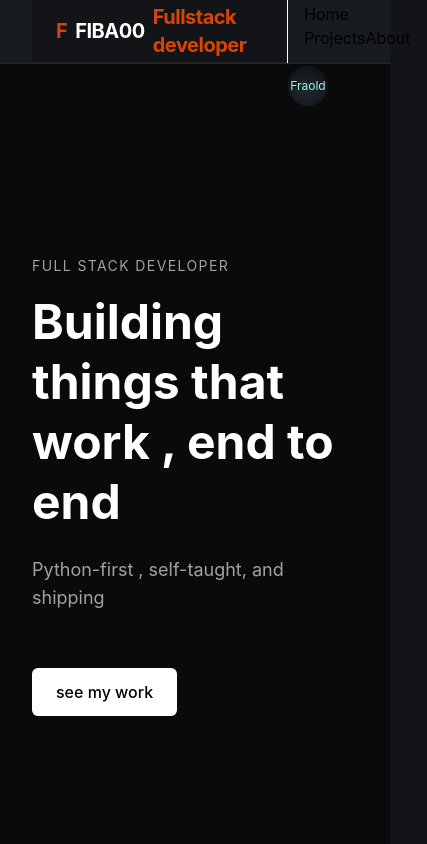
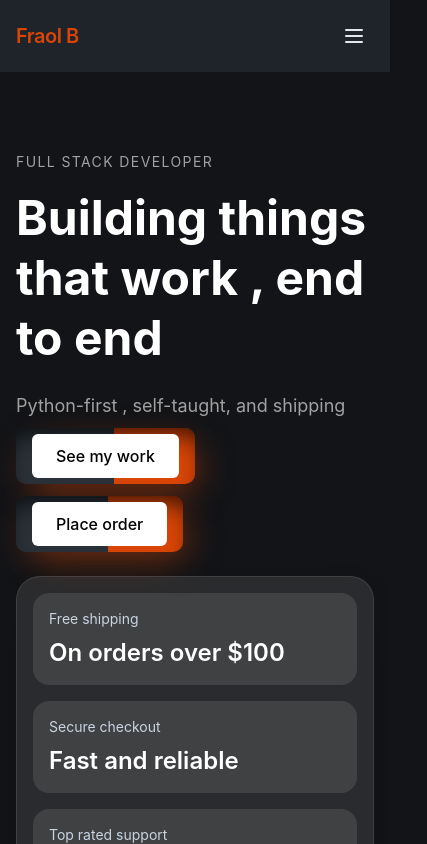
Before and after one commit to FIBA00/Portifolio, a React (Vite) app: page / in a window 390 px wide. Shown: the top 844 px of the page, 427 px wide, since content can reach past the window. Built offline with nearby package versions, Linux system fonts and the light colour scheme.

Commit message:
- refactor: added navlinks into navbar, and humburger for mobile version. - added new sections to the home page. - new: navbar can now react to mobile size.

```diff
--- a/src/App.jsx
+++ b/src/App.jsx
@@ -4,6 +4,7 @@ import { Routes, Route } from "react-router-dom";
 import Home from "./pages/Home";
 import Projects from "./pages/Projects";
 import About from "./pages/About";
+import Contact from "./pages/Contact";
 
 // components
 import Navbar from "./components/NavBar";
@@ -16,6 +17,7 @@ function App() {
 				<Route path="/" element={<Home />} />
 				<Route path="/projects" element={<Projects />} />
 				<Route path="/about" element={<About />} />
+				<Route path="/contactme" element={<Contact />} />
 			</Routes>
 		</>
 	);
--- a/src/components/Hero.jsx
+++ b/src/components/Hero.jsx
@@ -1,6 +1,8 @@
+import { Link } from "react-router-dom";
+
 export default function Hero() {
 	return (
-		<section className="min-h-screen flex flex-col justify-center items-start px-8 md:px-24 bg-neutral-950 text-white">
+		<section className="relative overflow-hidden px-4 py-20 text-white sm:px-6 lg:px-8">
 			<p className="text-sm uppercase tracking-widest text-neutral-400 mb-4">
 				Full stack developer
 			</p>
@@ -8,14 +10,52 @@ export default function Hero() {
 				Building things that work , end to end
 			</h1>
 
-			<p className="mt-6 text-lg text-neutral-400 max-w-xl mb-4">
+			<p className="mt-6 text-lg text-neutral-400 max-w-xl mb-2">
 				Python-first , self-taught, and shipping
 			</p>
-			<a
-				href="#work"
-				className="mt-10 px-6 py-3 bg-white text-black font-medium rounded-md hover:bg-neutral-200 transition">
-				see my work
-			</a>
+			<div className="flex flex-wrap gap-3 mb-6">
+				<div className={`metal-split-orange glow-orange p-4`}>
+					<Link
+						to="/projects"
+						className="mt-5 px-6 py-3 bg-white text-black font-medium rounded-md hover:bg-neon transition">
+						See my work
+					</Link>
+				</div>
+				<div className={`metal-split-orange glow-orange p-4`}>
+					<Link
+						to="/contactme"
+						className="mt-5 px-6 py-3 bg-white text-black font-medium rounded-md hover:bg-neon transition">
+						Place order
+					</Link>
+				</div>
+			</div>
+
+			<div className="rounded-3xl border border-white/10 bg-white/10 p-4 shadow-2xl backdrop-blur ">
+				<div className="grid gap-4 sm:grid-cols-2">
+					<div className="rounded-2xl bg-white/10 p-4">
+						<p className="text-sm text-slate-300">Free shipping</p>
+						<p className="mt-2 text-2xl font-semibold">
+							On orders over $100
+						</p>
+					</div>
+					<div className="rounded-2xl bg-white/10 p-4">
+						<p className="text-sm text-slate-300">
+							Secure checkout
+						</p>
+						<p className="mt-2 text-2xl font-semibold">
+							Fast and reliable
+						</p>
+					</div>
+					<div className="rounded-2xl bg-white/10 p-4 sm:col-span-2">
+						<p className="text-sm text-slate-300">
+							Top rated support
+						</p>
+						<p className="mt-2 text-2xl font-semibold">
+							24/7 customer care
+						</p>
+					</div>
+				</div>
+			</div>
 		</section>
 	);
 }
--- a/src/components/NavBar.jsx
+++ b/src/components/NavBar.jsx
@@ -1,21 +1,109 @@
-import { Link } from "react-router-dom";
-import SideBar from "./SideBar";
+import { NavLink } from "react-router-dom";
+import { useEffect, useState } from "react";
 
 export default function Navbar() {
+	const [isMenuOpen, setIsMenuOpen] = useState(false);
+	const linkClass = ({ isActive }) =>
+		`block py-2 ${isActive ? "text-amber-500" : "text-slate-300"}`;
+
+	useEffect(() => {
+		const handleNavLinkClick = () => {
+			setIsMenuOpen(false);
+		};
+
+		const navLinks = document.querySelectorAll("a");
+		navLinks.forEach((link) => {
+			link.addEventListener("click", handleNavLinkClick);
+		});
+
+		return () => {
+			navLinks.forEach((link) => {
+				link.removeEventListener("click", handleNavLinkClick);
+			});
+		};
+	}, []);
+
 	return (
-		<header className="h-16 bg-[#1A1E23]/80 backgdrop-blur-md border-b border-white/5 flex items-center justify-between px-8 shrink-0 ">
-			<SideBar />
-			<div>
-				<h2 className="text-lg font-medium text-white">Hello there</h2>
-				<nav className="flex-1 p-4 space-y-1 overflow-y-auto">
-					<Link to="/">Home</Link>
-					<Link to="/projects"> Projects</Link>
-					<Link to="/about">About</Link>
+		<header className="sticky top-0 z-50 border-teal bg-plate-dark backdrop-blur">
+			<div className="mx-auto flex max-w-7xl items-center justify-between px-4 py-4 sm:px-6 lg:px-8">
+				<NavLink
+					to="/"
+					className="flex items-center gap-2 text-xl font-semibold tracking-tight text-neon">
+					Fraol B{" "}
+				</NavLink>
+
+				<nav className="hidden items-center gap-6 text-sm font-medium text-slate-300 md:flex">
+					<NavLink
+						to="/"
+						className={({ isActive }) =>
+							isActive ? "text-neon-600" : ""
+						}>
+						Home
+					</NavLink>
+					<NavLink to="/projects" className={linkClass}>
+						{" "}
+						Projects
+					</NavLink>
+					<NavLink to="/about" className={linkClass}>
+						About
+					</NavLink>
+					<NavLink to="/contactme" className={linkClass}>
+						Contact Me
+					</NavLink>
 				</nav>
-				<div className="flex items-center gap-4">
-					<div className="size-10 rounded-full metal-card glow-teal flex items-center justify-center text-xs text-teal-200">
-						Fraold
-					</div>
+
+				<div className="flex items-center gap-3">
+					{/* humbruger - mobile only */}
+					<button
+						onClick={() => setIsMenuOpen((prev) => !prev)}
+						aria-label={isMenuOpen ? "Close menu" : "Open menu"}
+						aria-expanded={isMenuOpen}
+						className="rounded-lg p-2 text-slate-200 hover:bg-white/10 md:hidden">
+						<svg
+							xmlns="http://www.w3.org/2000/svg"
+							className="h-6 w-6"
+							fill="none"
+							viewBox="0 0 24 24"
+							stroke="currentColor"
+							strokeWidth={2}>
+							{isMenuOpen ? (
+								<path
+									strokeLinecap="round"
+									strokeLinejoin="round"
+									d="M6 18L18 6M6 6l12 12"
+								/>
+							) : (
+								<path
+									strokeLinecap="round"
+									strokeLinejoin="round"
+									d="M4 6h16M4 12h16M4 18h16"
+								/>
+							)}
+						</svg>
+					</button>
+				</div>
+			</div>
+			{/* Shutter panel - grid-rows trick animates height without needing to
+				know the content's pixel height in advance (a plain max-height transition would need a guessed cap)
+			*/}
+			<div
+				className={`overflow-hidden transition-all duration-300 ease-in-out md:hidden ${isMenuOpen ? "max-h-96 opacity-100" : "max-h-0 opacity-0"}`}>
+				<div className="border-t border-white/10 px-4 py-4 sm:px-6">
+					<nav className="flex flex-col text-sm font-medium">
+						<NavLink to="/" className={linkClass}>
+							Home
+						</NavLink>
+						<NavLink to="/projects" className={linkClass}>
+							{" "}
+							Projects
+						</NavLink>
+						<NavLink to="/about" className={linkClass}>
+							About
+						</NavLink>
+						<NavLink to="/contactme" className={linkClass}>
+							Contact Me
+						</NavLink>
+					</nav>
 				</div>
 			</div>
 		</header>
--- /dev/null
+++ b/src/components/StatCard.jsx
@@ -0,0 +1,11 @@
+export default function StatCard({ label, value, change, glow = "orange" }) {
+	return (
+		<div className={`metal-card glow-${glow} p-6`}>
+			<p className="text-xs uppercase tracking-wider text-gray-500 font-semibold">
+				{label}
+			</p>
+			<h3 className="text-3xl font-bold text-white  mt-1">{value}</h3>
+			<p className="text-xs text-gray-500 mt-4">{change}</p>
+		</div>
+	);
+}
--- a/src/index.css
+++ b/src/index.css
@@ -27,7 +27,7 @@ body {
 		box-shadow:
 			inset 0 15px 25px -10px rgba(0, 0, 0, 0.8),
 			inset 0 -5px 15px -5px rgba(0, 0, 0, 0.6);
-		border-radius: 24px;
+		border-radius: 16px;
 	}
 
 	.metal-split-orange {
@@ -38,7 +38,7 @@ body {
 			var(--color-neon) 55%,
 			var(--color-neon) 100%
 		);
-		border-radius: 24px;
+		border-radius: 10px;
 		box-shadow: inset 0 15px 25px -10px rgba(0, 0, 0, 0.8);
 	}
 
--- /dev/null
+++ b/src/pages/Contact.jsx
@@ -0,0 +1,46 @@
+import { useQuery } from "@tanstack/react-query";
+
+async function fetchRepos() {
+	const res = await fetch(
+		"https://api.github.com/users/FIBA00/repos?sort=updated&per_page=12",
+	);
+	if (!res.ok) throw new Error("Failed to fetch repos !");
+	return res.json();
+}
+
+export default function Projects() {
+	const {
+		data: repos,
+		isLoading,
+		error,
+	} = useQuery({
+		queryKey: ["repos"],
+		queryFn: fetchRepos,
+	});
+
+	if (isLoading)
+		return <p className="text-white px-8 py-24">Loading repos ....</p>;
+	if (error)
+		return <p className="text-red-400 px-8 py-24">{error.message}</p>;
+
+	return (
+		<section className="px-8 py-24 grid gap-6 md:grid-cols-2 lg:grid-cols-3 bg-neutral-950 min-h-screen">
+			{repos.map((repo) => (
+				<a
+					key={repo.id}
+					href={repo.html_url}
+					target="_blank"
+					rel="noreferrer"
+					className="border border-neutral-800 rounded-lg p-5 hover:border-neutral-500 transition">
+					<h3 className="text-white font-semibold">{repo.name} </h3>
+					<p className="text-neutral-400 text-sm mt-2 line-clamp-2">
+						{repo.description || "No description"}
+					</p>
+					<p className="text-neutral-600 text-xs mt-4">
+						{repo.language}
+					</p>
+				</a>
+			))}
+		</section>
+	);
+}
--- a/src/pages/Home.jsx
+++ b/src/pages/Home.jsx
@@ -1,9 +1,40 @@
+import { useEffect, useRef } from "react";
 import Hero from "../components/Hero";
 
 export default function Home() {
+	const scrollRef = useRef(null);
+	const scrollUp = () => {
+		scrollRef.current?.scrollBy({ top: 100, behavior: "smooth" });
+	};
+
+	useEffect(() => {
+		const handleScroll = () => {
+			if (window.scrollY === 0) {
+				scrollUp();
+			}
+		};
+		window.addEventListener("scroll", handleScroll);
+		return () => {
+			window.removeEventListener("scroll", handleScroll);
+		};
+	}, []);
+
 	return (
-		<main className="flex-1">
+		<main>
 			<Hero />
+			<section className="mx-auto max-w-7xl px-4 sm:px-6 lg:px-8">
+				<div className="mb-10 space-y-3">
+					<p className="text-sm font-semibold uppercase tracking-[0.3em] text-amber-500">
+						Shop all
+					</p>
+					<h2 className="text-3xl font-bold text-white">
+						Discover the essentials
+					</h2>
+					<p className="max-w-2xl text-slate-300">
+						Browse products from every shop on the platform.
+					</p>
+				</div>
+			</section>
 		</main>
 	);
 }
```
